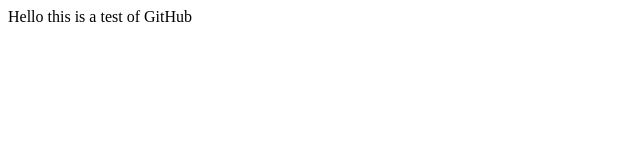
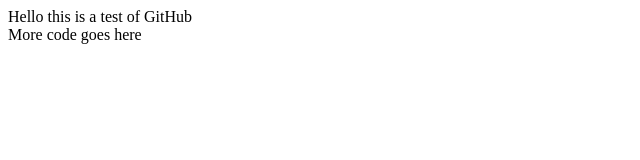
Before and after one commit to aquashash/gitdemo, a plain HTML site: page index.html in a window 1280 px wide. Shown: the whole page, without its empty margins (0-640 px from the left). Drawn offline with Linux system fonts and the light colour scheme.

Commit message:
changes to index

```diff
--- a/index.html
+++ b/index.html
@@ -6,5 +6,8 @@
 </head>
 <body>
     Hello this is a test of GitHub
+
+    <br />
+    More code goes here
 </body>
 </html>
```
